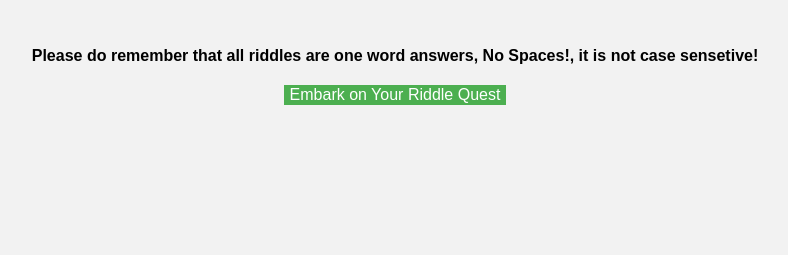
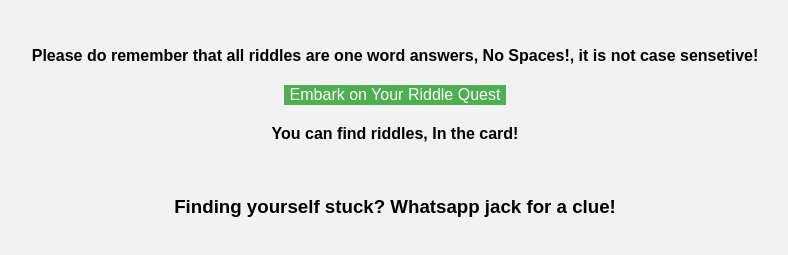
Before and after one commit to null65/riddle, a plain HTML site: page index.html in a window 1280 px wide. Shown: the part 101-356 px from the top of the page, without its empty margins (245-1033 px from the left). Drawn offline with Linux system fonts and the light colour scheme.

Commit message:
Update index.html

```diff
--- a/index.html
+++ b/index.html
@@ -36,6 +36,10 @@
     <br>
     <p><b>Please do remember that all riddles are one word answers, No Spaces!, it is not case sensetive!</b></p>
     <button onclick="window.location.href='riddle1.html'">Embark on Your Riddle Quest</button>
+    <br>
+    <p><B>You can find riddles, In the card!</B></p>
+    <br>
+    <h3><b>Finding yourself stuck? Whatsapp jack for a clue!</b></h3>
 
 </body>
 </html>
```
